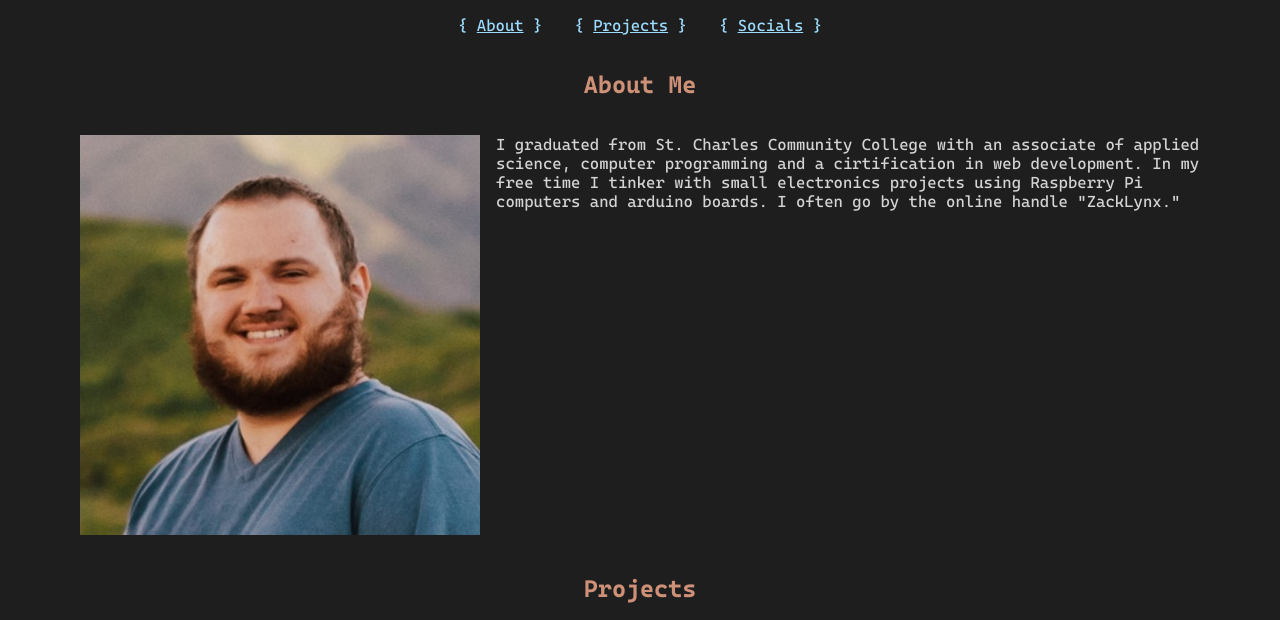
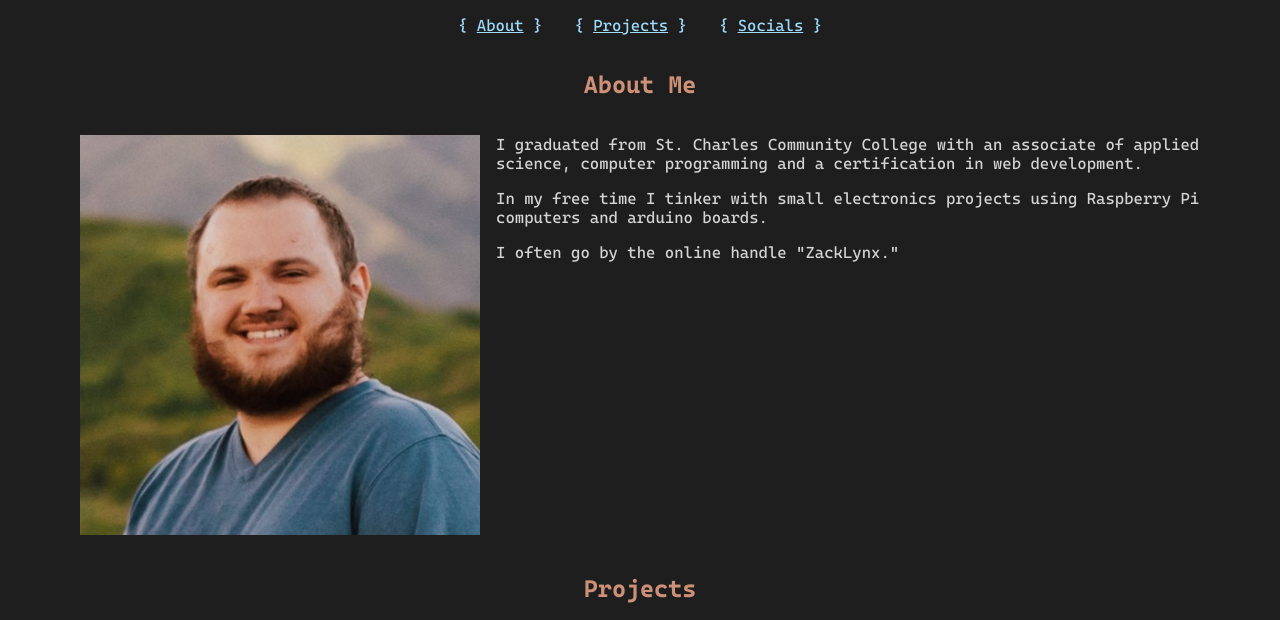
Before and after one commit to ZackLynx/Zacklynx.github.io, a plain HTML site: page index.html in a window 1280 px wide. Shown: the part 81-701 px from the top of the page. Drawn offline with Linux system fonts and the light colour scheme.

Commit message:
minor changes and fixes to profile

```diff
--- a/index.html
+++ b/index.html
@@ -20,9 +20,11 @@
       <h2 id="about-me">About Me</h2>
       <div class="profile">
         <p><img src="./img/portrait.jpg" height="400px" width="400px" alt="Portrait of Connor Clawson"></p>
-        <p>
-          I graduated from St. Charles Community College with an associate of applied science, computer programming and a cirtification in web development. In my free time I tinker with small electronics projects using Raspberry Pi computers and arduino boards. I often go by the online handle "ZackLynx."
-        </p>
+        <div>
+          <p>I graduated from St. Charles Community College with an associate of applied science, computer programming and a certification in web development.</p>
+          <p>In my free time I tinker with small electronics projects using Raspberry Pi computers and arduino boards.</p>
+          <p>I often go by the online handle "ZackLynx."</p>
+        </div>
       </div>
 
       <h2 id="projects">Projects</h2>
```
